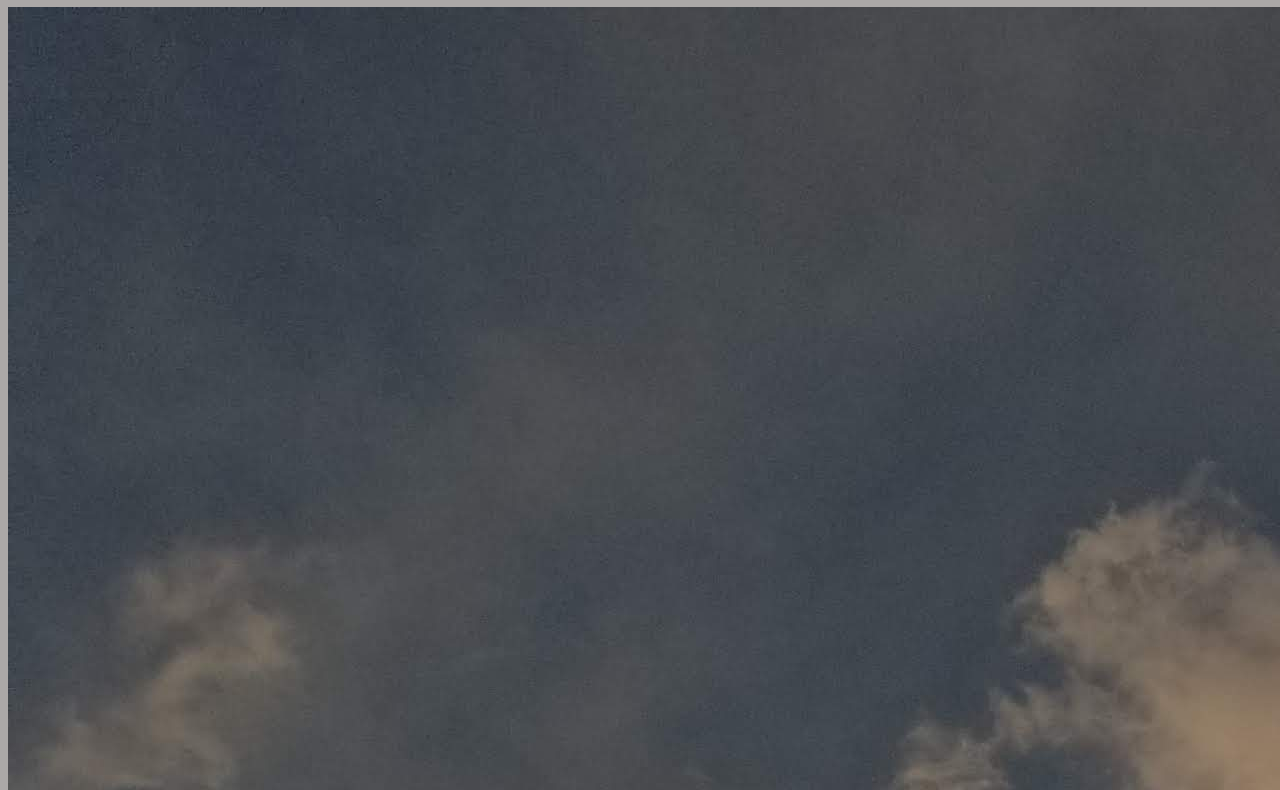
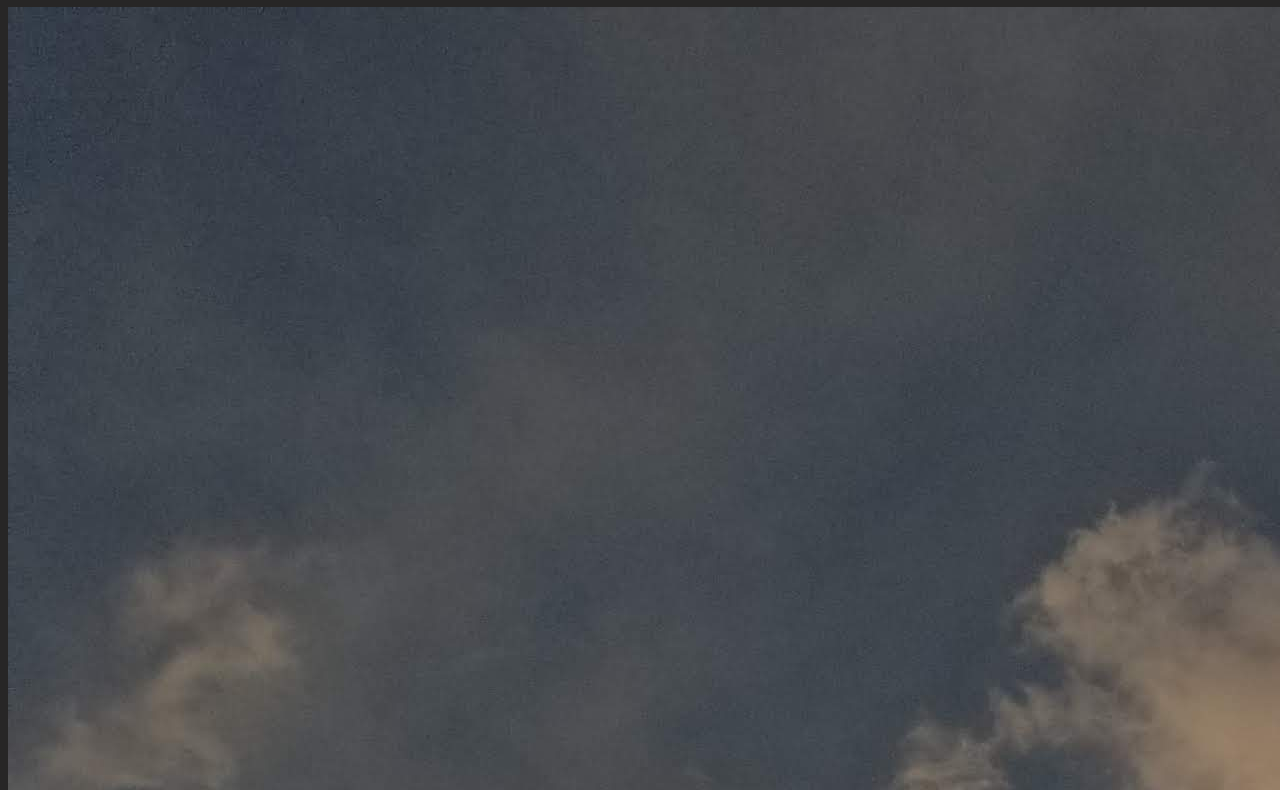
Before and after one commit to ikramer3/ikramer3.github.io, a plain HTML site: page index.html in a window 1280 px wide. Shown: the part 73-863 px from the top of the page. Drawn offline with Linux system fonts and the light colour scheme.

Commit message:
black background

```diff
--- a/assets/styles.css
+++ b/assets/styles.css
@@ -1,4 +1,4 @@
 body {
     color: #FF0000; /* Red */
-    background-color: #aba8a7
+    background-color: #272626
 }
```
